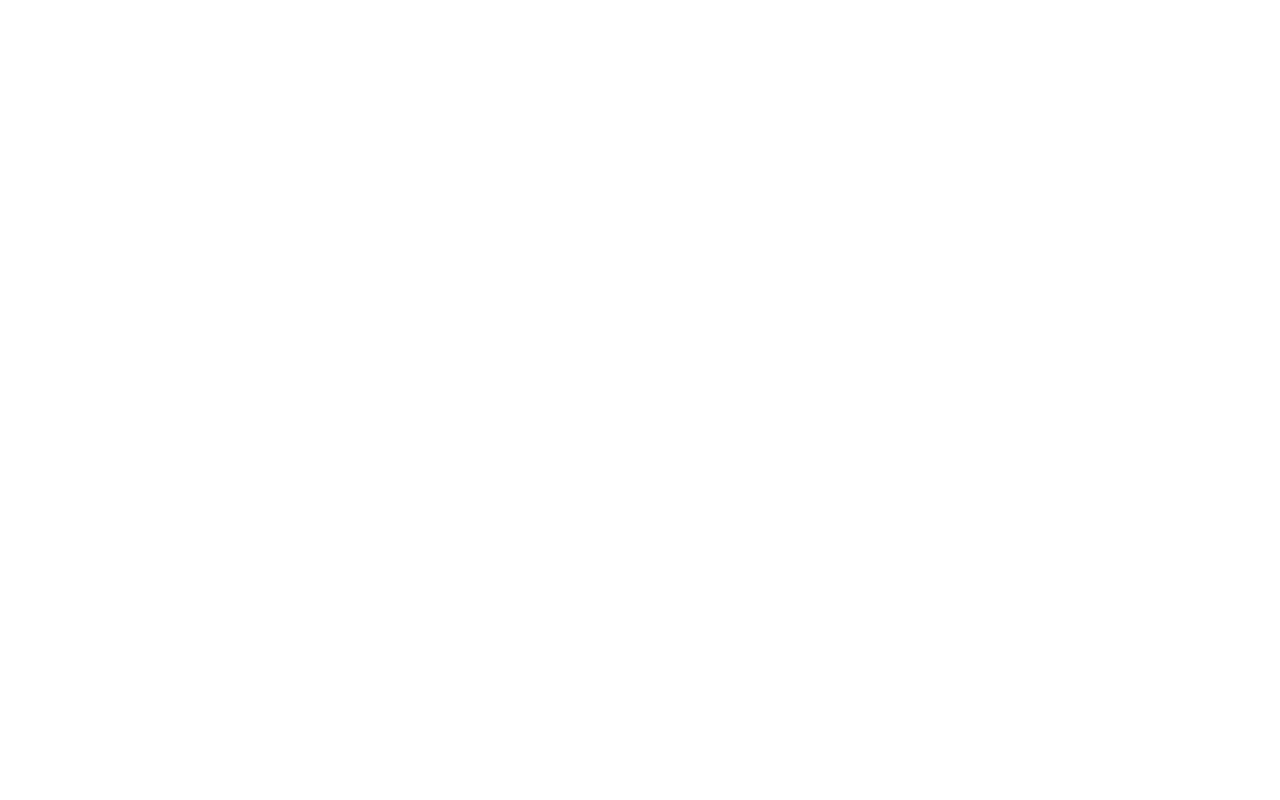
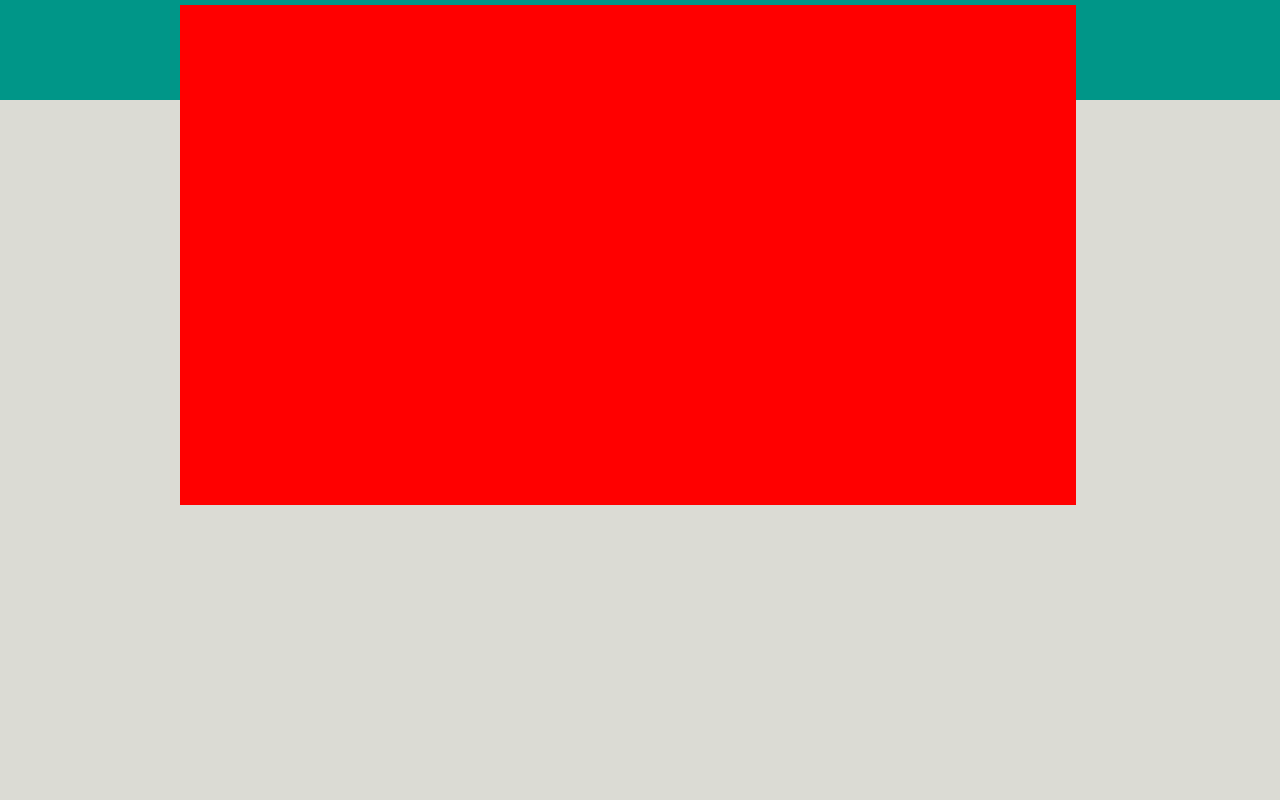
Before and after one commit to LauCost/vue-boolzapp, a plain HTML site: page Milestone 1/index.html in a window 1280 px wide. Drawn offline with nearby package versions, Linux system fonts and the light colour scheme.

Commit message:
Creato prima struttura a blocchi

```diff
--- a/Milestone 1/Style/style.css
+++ b/Milestone 1/Style/style.css
@@ -0,0 +1,31 @@
+*{
+    margin: 0;
+    padding: 0;
+    box-sizing: border-box;
+}
+
+
+header{
+    width: 100%;
+    height: 100px;
+    background-color: #009688;
+}
+
+
+
+/* Contenuto Main */
+main{
+    background-color: #DBDBD4;
+    height: calc(100vh - 100px);
+}
+
+.test{
+    width: 70%;
+    height: 500px;
+    background-color: red;
+    position: fixed;
+    top: 10%;
+    left: 50%;
+    transform: translate(-50%, -15%);
+}
+/* Contenuto Main */
--- a/Milestone 1/index.html
+++ b/Milestone 1/index.html
@@ -6,10 +6,32 @@
     <meta http-equiv="X-UA-Compatible" content="IE=edge">
     <meta name="viewport" content="width=device-width, initial-scale=1.0">
     <link rel="stylesheet" href="./Style/style.css">
+    <link href="https://cdn.jsdelivr.net/npm/bootstrap@5.1.3/dist/css/bootstrap.min.css" rel="stylesheet"
+        integrity="sha384-1BmE4kWBq78iYhFldvKuhfTAU6auU8tT94WrHftjDbrCEXSU1oBoqyl2QvZ6jIW3" crossorigin="anonymous">
+    <script src="https://cdn.jsdelivr.net/npm/vue@2.6.14/dist/vue.js"></script>
     <title>Document</title>
 </head>
 
 <body>
+
+    <header>
+
+    </header>
+
+    <main id="data">
+
+        <div class="container">
+            <div class="row test">
+                <div class="col-6 test2">
+
+                </div>
+                <div class="col-6 test3">
+
+                </div>
+            </div>
+        </div>
+
+    </main>
 
     <script src="./JS/main.js"></script>
 
```
